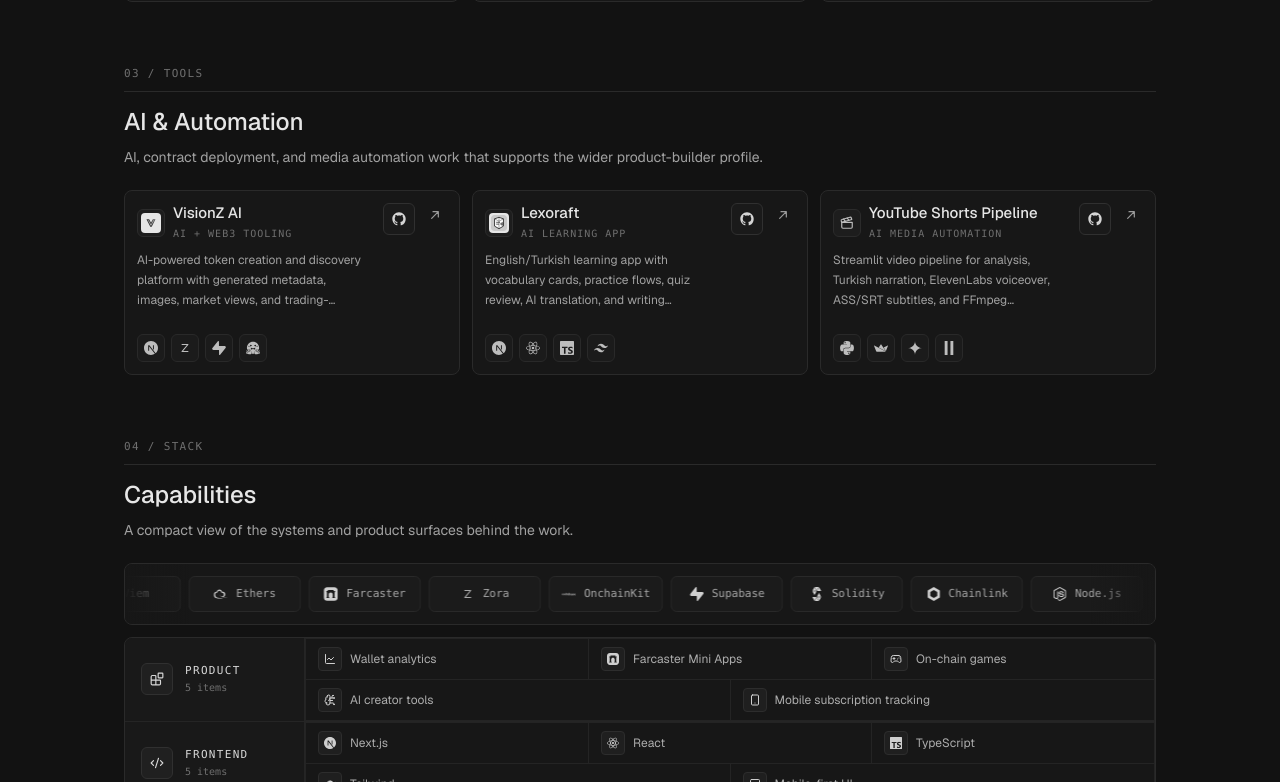
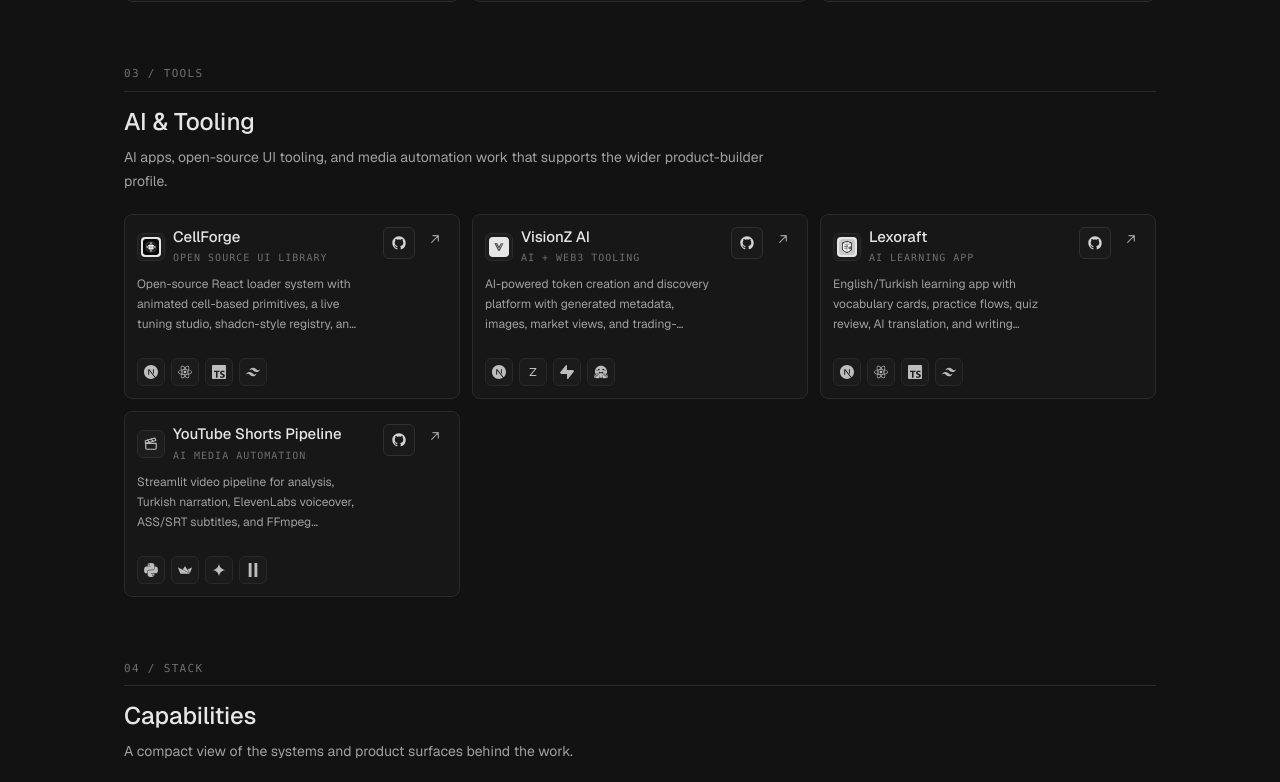
Before and after one commit to yusufky63/codexsha-portfolio, a Next.js app: page / in a window 1280 px wide. Shown: the part 2218-3000 px from the top of the page. Built offline with nearby package versions, Linux system fonts and the light colour scheme.

Commit message:
Add CellForge to portfolio

```diff
--- a/src/app/page.tsx
+++ b/src/app/page.tsx
@@ -100,9 +100,9 @@
 
         <section className="py-10">
           <SectionHeading
-            description="AI, contract deployment, and media automation work that supports the wider product-builder profile."
+            description="AI apps, open-source UI tooling, and media automation work that supports the wider product-builder profile."
             eyebrow="03 / Tools"
-            title="AI & Automation"
+            title="AI & Tooling"
           />
           <div className="grid gap-3 md:grid-cols-3">
             {tools.map((project) => (
--- a/src/app/projects/page.tsx
+++ b/src/app/projects/page.tsx
@@ -11,7 +11,7 @@
 export const metadata: Metadata = {
   title: "Projects - Codexsha",
   description:
-    "All visible Codexsha projects across Web3 products, Farcaster mini apps, AI tools, and automation."
+    "All visible Codexsha projects across Web3 products, Farcaster mini apps, AI tools, UI libraries, and automation."
 };
 
 const projectGroups = [
@@ -31,9 +31,9 @@
   },
   {
     eyebrow: "03 / Tools",
-    title: "AI & Automation",
+    title: "AI & Tooling",
     description:
-      "AI, deployment, and media automation tools supporting the wider builder profile.",
+      "AI apps, open-source UI tooling, and media automation supporting the wider builder profile.",
     projects: tools
   }
 ].filter((group) => group.projects.length > 0);
--- a/src/components/project-icon.tsx
+++ b/src/components/project-icon.tsx
@@ -26,6 +26,7 @@
   "base-counter": "/project-icons/base-counter.png",
   frevoke: "/project-icons/frevoke.png",
   "cosmic-raid": "/project-icons/cosmic-raid.png",
+  cellforge: "/project-icons/cellforge.svg",
   "visionz-ai": "/project-icons/visionz-ai.png",
   lexoraft: "/project-icons/lexoraft.svg"
 };
@@ -41,6 +42,7 @@
   "base-counter": Coins,
   frevoke: ShieldOff,
   "cosmic-raid": Rocket,
+  cellforge: Grid3X3,
   "visionz-ai": WandSparkles,
   lexoraft: Languages,
   "youtube-shorts-pipeline": Clapperboard
--- a/src/components/tech-stack-icons.tsx
+++ b/src/components/tech-stack-icons.tsx
@@ -29,6 +29,7 @@
   siRedux,
   siReplicate,
   siSentry,
+  siShadcnui,
   siSocketdotio,
   siSolidity,
   siStreamlit,
@@ -40,6 +41,7 @@
   siTypescript,
   siUpstash,
   siVercel,
+  siVitest,
   siWagmi,
   siWalletconnect,
   siWeb3dotjs,
@@ -98,7 +100,9 @@
   Swagger: siSwagger.path,
   Tldraw: siTldraw.path,
   DeepSeek: siDeepseek.path,
-  Zod: siZod.path
+  Zod: siZod.path,
+  "shadcn/ui": siShadcnui.path,
+  Vitest: siVitest.path
 };
 
 function CustomTechIcon({ label }: { label: string }) {
--- a/src/data/portfolio.ts
+++ b/src/data/portfolio.ts
@@ -415,8 +415,42 @@
 
 export const tools: CompactProject[] = [
   {
+    slug: "cellforge",
+    index: "11",
+    title: "CellForge",
+    category: "Open Source UI Library",
+    description:
+      "Open-source React loader system with animated cell-based primitives, a live tuning studio, shadcn-style registry, and npm runtime package.",
+    features: [
+      "71 installable loader items generated from a local registry",
+      "Gallery for loader families and quick install commands",
+      "Studio for tuning color, shape, pattern, size, speed, padding, frames, and generated code",
+      "shadcn-style source registry for editable component installs",
+      "npm runtime package with reduced-motion handling and CSS-only animation paths"
+    ],
+    stack: [
+      "Next.js",
+      "React",
+      "TypeScript",
+      "Tailwind",
+      "shadcn/ui",
+      "Framer Motion",
+      "Vitest",
+      "npm",
+      "Vercel"
+    ],
+    links: [
+      { label: "Live", href: "https://cellforge.dev" },
+      { label: "GitHub", href: "https://github.com/cellforge-dev/cellforge" }
+    ],
+    status: "Public organization repository, live documentation site, registry, and npm package.",
+    role: "Built the loader primitive system, public docs, tuning studio, registry generation workflow, package distribution, and validation pipeline.",
+    architecture:
+      "Next.js site with docs, gallery, studio, playground, generated shadcn registry files, source loader primitives, package build output, Vitest coverage, and consumer smoke checks."
+  },
+  {
     slug: "visionz-ai",
-    index: "11",
+    index: "12",
     title: "VisionZ AI",
     category: "AI + Web3 Tooling",
     description:
@@ -450,7 +484,7 @@
   },
   {
     slug: "lexoraft",
-    index: "12",
+    index: "13",
     title: "Lexoraft",
     category: "AI Learning App",
     description:
@@ -484,7 +518,7 @@
   },
   {
     slug: "youtube-shorts-pipeline",
-    index: "13",
+    index: "14",
     title: "YouTube Shorts Pipeline",
     category: "AI Media Automation",
     description:
```
Also changed, not shown: public/project-icons/cellforge.svg (added).
